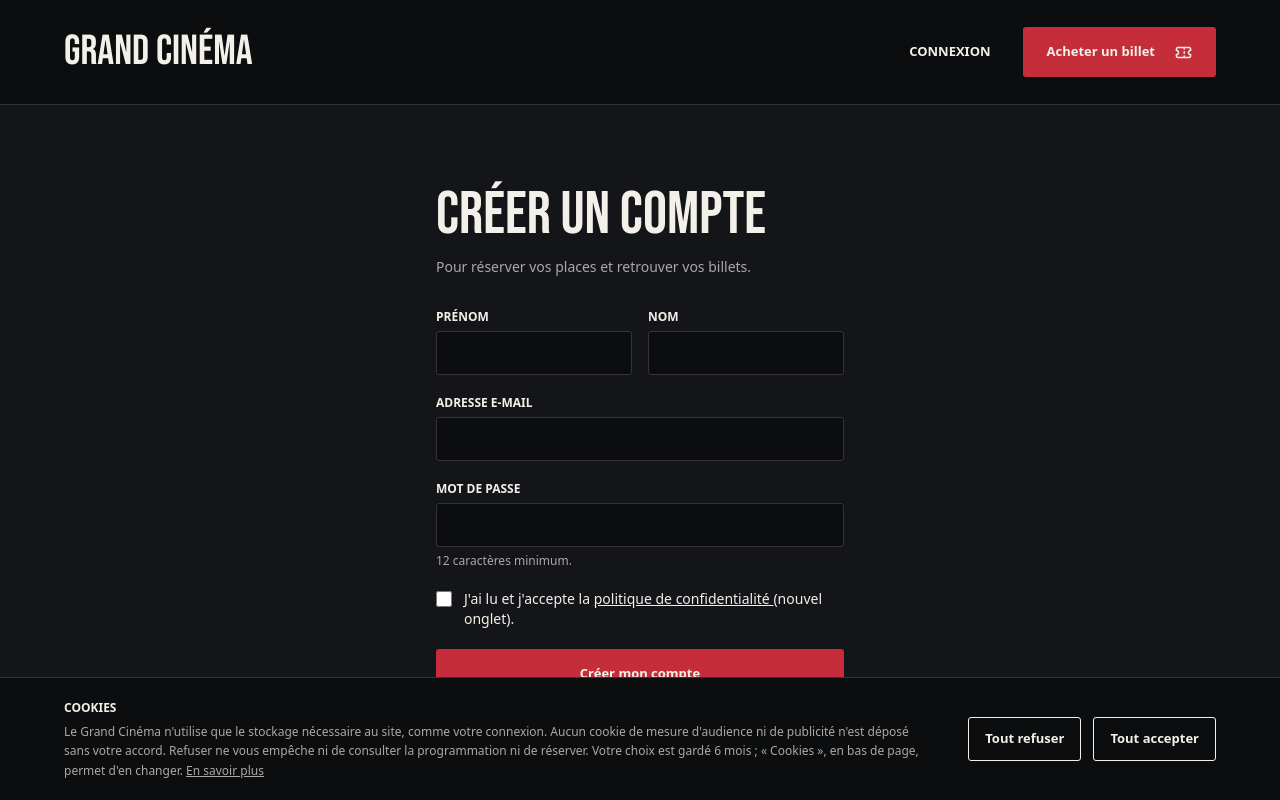
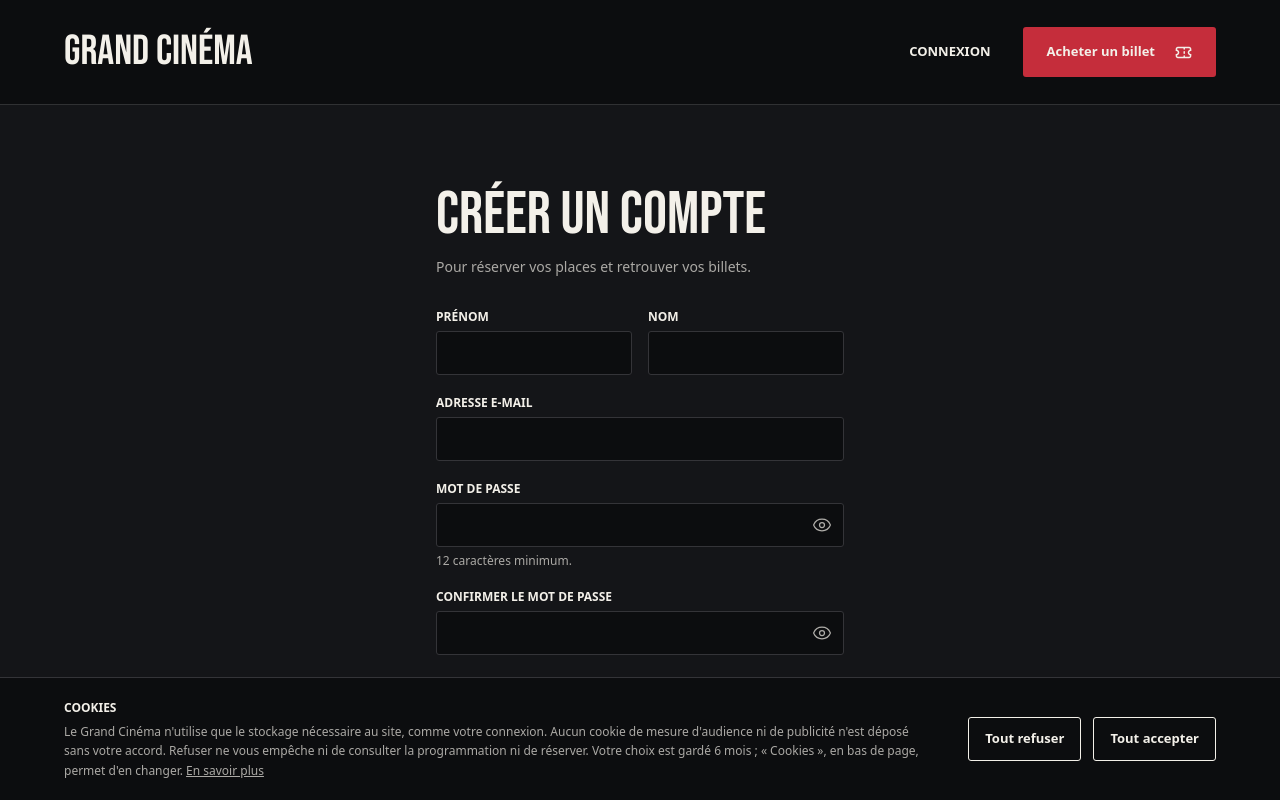
Before and after one commit to Grand-Cinema-Studi/grand-cinema-frontend, an Angular app: page /sign-up in a window 1280 px wide. Shown: the top 800 px of the page. Built offline with nearby package versions, Linux system fonts and the light colour scheme.

Commit message:
feat(auth): show the password and confirm it at sign-up

```diff
--- a/src/app/features/auth/sign-in-page/sign-in-page.html
+++ b/src/app/features/auth/sign-in-page/sign-in-page.html
@@ -18,13 +18,16 @@
 
     <div class="flex flex-col gap-1.5">
       <label for="password" class="text-xs font-semibold uppercase">Mot de passe</label>
-      <input
-        id="password"
-        type="password"
-        formControlName="password"
-        autocomplete="current-password"
-        class="h-11 rounded-[3px] border border-line bg-night px-3 focus:border-cream focus:outline-none"
-      />
+      <div class="relative">
+        <input
+          id="password"
+          [type]="passwordVisible() ? 'text' : 'password'"
+          formControlName="password"
+          autocomplete="current-password"
+          class="h-11 w-full rounded-[3px] border border-line bg-night pr-11 pl-3 focus:border-cream focus:outline-none"
+        />
+        <app-password-toggle [(visible)]="passwordVisible" controls="password" />
+      </div>
     </div>
 
     @if (form.invalid && form.touched) {
--- a/src/app/features/auth/sign-in-page/sign-in-page.ts
+++ b/src/app/features/auth/sign-in-page/sign-in-page.ts
@@ -4,9 +4,10 @@ import { ActivatedRoute, Router, RouterLink } from '@angular/router';
 import { AuthService } from '../../../core/auth/auth.service';
 import { safeReturnUrl } from '../../../core/auth/return-url';
 import { problemMessage } from '../../../core/errors/problem-message';
+import { PasswordToggle } from '../../../shared/password-toggle/password-toggle';
 
 @Component({
-  imports: [ReactiveFormsModule, RouterLink],
+  imports: [ReactiveFormsModule, RouterLink, PasswordToggle],
   selector: 'app-sign-in-page',
   templateUrl: './sign-in-page.html',
 })
@@ -22,6 +23,8 @@ export class SignInPage {
 
   protected readonly sending = signal(false);
   protected readonly error = signal<string | null>(null);
+  /** A-07: the password is hidden until the visitor asks to see it. */
+  protected readonly passwordVisible = signal(false);
 
   protected submit(): void {
     if (this.form.invalid) {
--- a/src/app/features/auth/sign-up-page/sign-up-page.html
+++ b/src/app/features/auth/sign-up-page/sign-up-page.html
@@ -48,20 +48,43 @@
 
     <div class="flex flex-col gap-1.5">
       <label for="password" class="text-xs font-semibold uppercase">Mot de passe</label>
+      <div class="relative">
         <input
           id="password"
-        type="password"
+          [type]="passwordVisible() ? 'text' : 'password'"
           formControlName="password"
           autocomplete="new-password"
           aria-describedby="password-rule"
-        class="h-11 rounded-[3px] border border-line bg-night px-3 focus:border-cream focus:outline-none"
+          class="h-11 w-full rounded-[3px] border border-line bg-night pr-11 pl-3 focus:border-cream focus:outline-none"
         />
+        <app-password-toggle [(visible)]="passwordVisible" controls="password" />
+      </div>
       <p
         id="password-rule"
         [class]="showsError(form.controls.password) ? 'text-xs text-brand' : 'text-xs text-muted'"
       >
         12 caractères minimum.
       </p>
+    </div>
+
+    <div class="flex flex-col gap-1.5">
+      <label for="confirmPassword" class="text-xs font-semibold uppercase">
+        Confirmer le mot de passe
+      </label>
+      <div class="relative">
+        <input
+          id="confirmPassword"
+          [type]="confirmationVisible() ? 'text' : 'password'"
+          formControlName="confirmPassword"
+          autocomplete="new-password"
+          [attr.aria-describedby]="confirmationError() ? 'confirm-password-error' : null"
+          class="h-11 w-full rounded-[3px] border border-line bg-night pr-11 pl-3 focus:border-cream focus:outline-none"
+        />
+        <app-password-toggle [(visible)]="confirmationVisible" controls="confirmPassword" />
+      </div>
+      @if (confirmationError(); as message) {
+        <p id="confirm-password-error" class="text-xs text-brand">{{ message }}</p>
+      }
     </div>
 
     <div class="flex flex-col gap-1.5">
--- a/src/app/features/auth/sign-up-page/sign-up-page.ts
+++ b/src/app/features/auth/sign-up-page/sign-up-page.ts
@@ -3,15 +3,24 @@ import {
   AbstractControl,
   NonNullableFormBuilder,
   ReactiveFormsModule,
+  ValidationErrors,
   Validators,
 } from '@angular/forms';
 import { ActivatedRoute, Router, RouterLink } from '@angular/router';
 import { AuthService } from '../../../core/auth/auth.service';
 import { safeReturnUrl } from '../../../core/auth/return-url';
 import { problemMessage } from '../../../core/errors/problem-message';
+import { PasswordToggle } from '../../../shared/password-toggle/password-toggle';
+
+/** A-08: the confirmation must repeat the password. Checked on the group, as it compares two fields. */
+function passwordsMatch(group: AbstractControl): ValidationErrors | null {
+  const password = group.get('password')?.value as string;
+  const confirmation = group.get('confirmPassword')?.value as string;
+  return confirmation === '' || confirmation === password ? null : { passwordsDiffer: true };
+}
 
 @Component({
-  imports: [ReactiveFormsModule, RouterLink],
+  imports: [ReactiveFormsModule, RouterLink, PasswordToggle],
   selector: 'app-sign-up-page',
   templateUrl: './sign-up-page.html',
 })
@@ -20,17 +29,39 @@ export class SignUpPage {
   private readonly router = inject(Router);
   protected readonly returnUrl = inject(ActivatedRoute).snapshot.queryParamMap.get('returnUrl');
 
-  // Same limits as the API, to help the visitor before sending; the API still checks everything
-  protected readonly form = inject(NonNullableFormBuilder).group({
-    firstName: ['', [Validators.required, Validators.maxLength(100)]],
-    lastName: ['', [Validators.required, Validators.maxLength(100)]],
-    email: ['', [Validators.required, Validators.email, Validators.maxLength(256)]],
-    password: ['', [Validators.required, Validators.minLength(12), Validators.maxLength(128)]],
-    acceptPrivacyPolicy: [false, Validators.requiredTrue],
-  });
+  // Same limits as the API, to help the visitor before sending; the API still checks everything.
+  // The confirmation (A-08) is checked here only: it is not sent.
+  protected readonly form = inject(NonNullableFormBuilder).group(
+    {
+      firstName: ['', [Validators.required, Validators.maxLength(100)]],
+      lastName: ['', [Validators.required, Validators.maxLength(100)]],
+      email: ['', [Validators.required, Validators.email, Validators.maxLength(256)]],
+      password: ['', [Validators.required, Validators.minLength(12), Validators.maxLength(128)]],
+      confirmPassword: ['', Validators.required],
+      acceptPrivacyPolicy: [false, Validators.requiredTrue],
+    },
+    { validators: passwordsMatch },
+  );
 
   protected readonly sending = signal(false);
   protected readonly error = signal<string | null>(null);
+  /** A-07: each password field is hidden until the visitor asks to see it. */
+  protected readonly passwordVisible = signal(false);
+  protected readonly confirmationVisible = signal(false);
+
+  /** A-08: the message under the confirmation, once the visitor has left it or tried to send the form. */
+  protected confirmationError(): string | null {
+    const confirmation = this.form.controls.confirmPassword;
+    if (!confirmation.touched) {
+      return null;
+    }
+    if (confirmation.hasError('required')) {
+      return 'Confirmez votre mot de passe.';
+    }
+    return this.form.hasError('passwordsDiffer')
+      ? 'Les deux mots de passe ne sont pas identiques.'
+      : null;
+  }
 
   /** A field shows its error once the visitor has left it, or has tried to send the form. */
   protected showsError(control: AbstractControl): boolean {
@@ -44,7 +75,9 @@ export class SignUpPage {
     }
     this.sending.set(true);
     this.error.set(null);
-    this.auth.register(this.form.getRawValue()).subscribe({
+    // The confirmation stays in the browser: the API receives the password once
+    const { firstName, lastName, email, password, acceptPrivacyPolicy } = this.form.getRawValue();
+    this.auth.register({ firstName, lastName, email, password, acceptPrivacyPolicy }).subscribe({
       next: () => void this.router.navigateByUrl(safeReturnUrl(this.returnUrl)),
       error: (error: unknown) => {
         this.error.set(problemMessage(error));
--- /dev/null
+++ b/src/app/shared/password-toggle/password-toggle.html
@@ -0,0 +1,10 @@
+<button
+  type="button"
+  (click)="visible.set(!visible())"
+  [attr.aria-pressed]="visible()"
+  [attr.aria-controls]="controls()"
+  aria-label="Afficher le mot de passe"
+  class="absolute inset-y-0 right-0 flex w-11 items-center justify-center rounded-[3px] opacity-70 hover:opacity-100 focus-visible:opacity-100 focus-visible:outline-2 focus-visible:outline-cream"
+>
+  <img [src]="visible() ? 'icons/eye-off.svg' : 'icons/eye.svg'" alt="" width="20" height="20" />
+</button>
--- /dev/null
+++ b/src/app/shared/password-toggle/password-toggle.ts
@@ -0,0 +1,16 @@
+import { Component, input, model } from '@angular/core';
+
+/**
+ * A-07: the eye button inside a password field. The page keeps the state and sets the type of its input;
+ * aria-pressed tells screen readers whether the password is shown.
+ */
+@Component({
+  selector: 'app-password-toggle',
+  templateUrl: './password-toggle.html',
+})
+export class PasswordToggle {
+  /** Two-way binding: [(visible)]="passwordVisible". */
+  readonly visible = model.required<boolean>();
+  /** Id of the input it shows or hides. */
+  readonly controls = input.required<string>();
+}
```
Also changed, not shown: public/icons/eye-off.svg (added), public/icons/eye.svg (added). Lines whose indentation alone changed are shown as unchanged.
